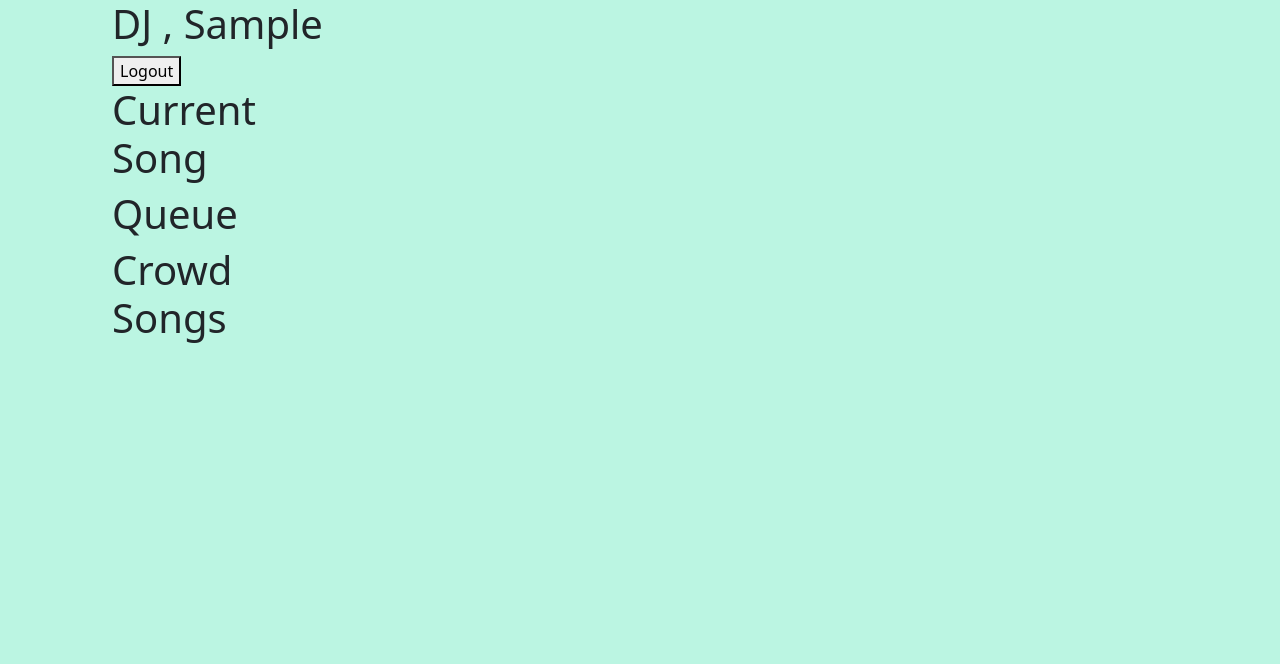
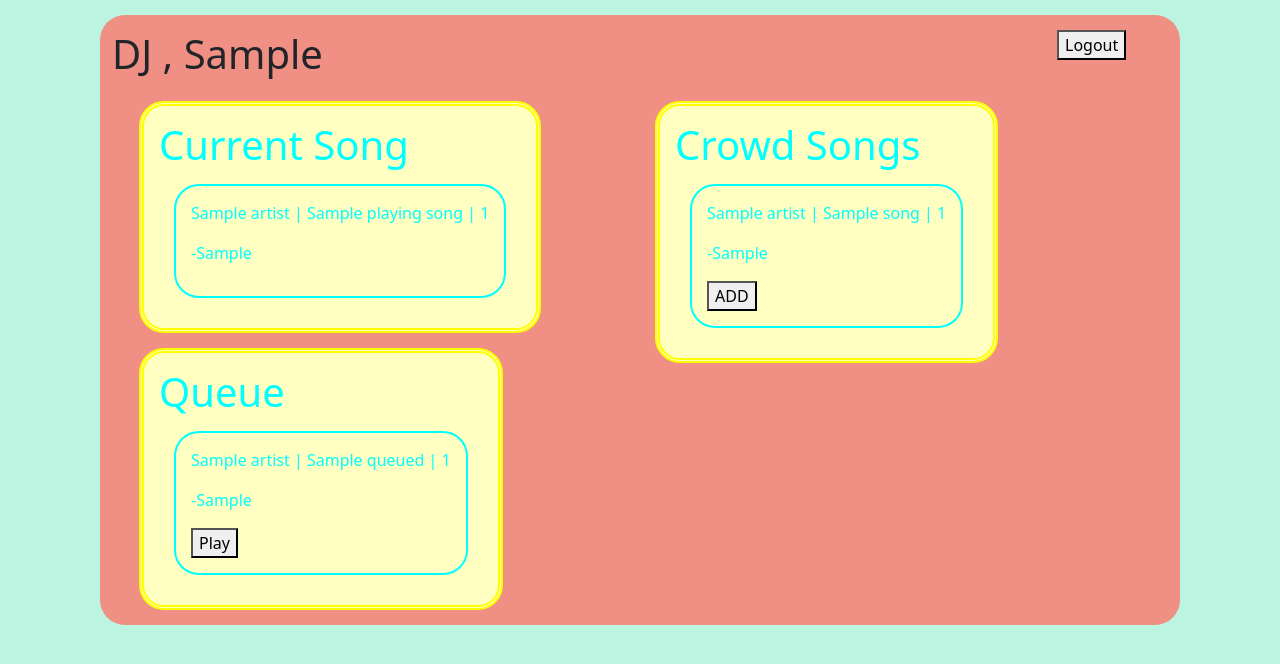
Before and after one commit to MsRice/RovingRave, a Flask app: template flask_app/templates/dj_wall.html in a window 1280 px wide. Shown: the top 664 px of the page. Run offline with Flask 3, Linux system fonts and the light colour scheme; the template is opened without the code that fills it: most values are stand-ins (such as "Sample title", 1, 10 or a date in 2020).

Commit message:
Completed MVP

```diff
--- a/flask_app/models/user.py
+++ b/flask_app/models/user.py
@@ -41,13 +41,13 @@ class User:
     def register(cls, data):
         query = "INSERT INTO users (first_name , last_name , email , password) VALUES ( %(first_name)s , %(last_name)s , %(email)s , %(password)s);"
 
-        connectToMySQL('roving_rave').query_db(query, data)
+        connectToMySQL('roving_rave_schema').query_db(query, data)
 
     @classmethod
     def get_by_email(cls, data):
         query = "SELECT * FROM users WHERE email = %(email)s;"
 
-        result = connectToMySQL("roving_rave").query_db(query, data)
+        result = connectToMySQL("roving_rave_schema").query_db(query, data)
 
         # Didn't find a matching user
         if len(result) < 1:
--- /dev/null
+++ b/flask_app/static/css/dj_style.css
@@ -0,0 +1,57 @@
+.container {
+    width: 1080px;
+    background-color: rgb(240, 143, 132);
+    border-radius: 25px;
+    padding-top: 15px;
+    margin-top: 15px;
+}
+
+body {
+    background-color: rgb(187, 245, 226);
+}
+
+.container-md {
+    display: flex;
+}
+
+.col-1,
+.col-2 {
+    flex: 1;
+}
+
+.current-song,
+.queue,
+.crowd-songs {
+    height: fit-content;
+    width: fit-content;
+    border: 5px double yellow;
+    background-color: rgb(255, 255, 194);
+    border-radius: 25px;
+    margin: 15px;
+    padding: 15px;
+    color: aqua;
+}
+
+input {
+    border-color: aqua;
+}
+
+.navigation {
+    display: inline-flex;
+    width: 1080px;
+}
+
+.head {
+    flex: 7;
+}
+
+.logout {
+    flex: 1;
+}
+
+.song {
+    border: 2px solid aqua;
+    margin: 15px;
+    padding: 15px;
+    border-radius: 25px;
+}
--- a/flask_app/templates/crowd_wall.html
+++ b/flask_app/templates/crowd_wall.html
@@ -67,7 +67,7 @@
             <div class="col-2">
                 <div class="crowd-songs">
 
-                    {% for song in all_songs: %}
+                    {% for song in crowd_songs: %}
 
 
                     <div class="song">
@@ -76,7 +76,8 @@
 
                         {% if song.user_id == user_info['id'] %}
                         <form action="/delete_song" method="post">
-                            <input type="hidden" name="song_id" value="{{song.id}}">
+                            <input type="hidden" name="song_id" value="{{song.song_id}}">
+                            <input type="hidden" name="crowd_id" value="{{song.id}}">
                             <button type="submit" class="btn btn-link"> Delete</button>
 
                         </form>
--- a/flask_app/templates/dj_wall.html
+++ b/flask_app/templates/dj_wall.html
@@ -7,38 +7,80 @@
     <title>DJ Wall</title>
     <link href="https://cdn.jsdelivr.net/npm/bootstrap@5.3.2/dist/css/bootstrap.min.css" rel="stylesheet"
         integrity="sha384-T3c6CoIi6uLrA9TneNEoa7RxnatzjcDSCmG1MXxSR1GAsXEV/Dwwykc2MPK8M2HN" crossorigin="anonymous">
-    <link rel="stylesheet" href="../static/css/style.css">
+    <link rel="stylesheet" href="../static/css/dj_style.css">
 </head>
 
 <body>
     <div class="container">
         <div class="navigation">
-            <div>
+            <div class="head">
                 <h1>DJ , {{user_info['first_name']}}</h1>
             </div>
-            <div>
+            <div class="logout">
                 <form action="/logout" method="post">
                     <button type="submit">Logout</button>
                 </form>
             </div>
         </div>
-        <div>
+        <div class="container-md">
             <div class="col-1">
                 <div class="current-song">
                     <h1>Current Song</h1>
+                    <div class="song">
+                        <p>{{playing_song[0]['artist']}} | {{playing_song[0]['title']}} | {{playing_song[0]['length']}}
+                        </p>
+                        <p>-{{playing_song[0]['first_name']}}</p>
+                    </div>
                 </div>
+
                 <div class="queue">
                     <h1>Queue</h1>
+
+                    {% for queued in all_queue: %}
+                    <div class="song">
+                        <p>{{queued.artist}} | {{queued.title}} | {{queued.length}}</p>
+                        <p>-{{queued.first_name}}</p>
+
+
+                        <form action="/play_button" method="post">
+                            <input type="hidden" name="song_id" value="{{queued.song_id}}">
+                            <input type="hidden" name="user_id" value="{{queued.user_id}}">
+                            <input type="hidden" name="crowd_id" value="{{queued.id}}">
+                            <button type="submit">Play</button>
+                        </form>
+
+
+                    </div>
+                    {% endfor %}
+
                 </div>
             </div>
             <div class="col-2">
                 <div class="crowd-songs">
                     <h1>Crowd Songs</h1>
+                    <div>
+
+                        {% for song in crowd_songs: %}
+
+
+                        <div class="song">
+                            <p>{{song.artist}} | {{song.title}} | {{song.length}}</p>
+                            <p>-{{song.first_name}}</p>
+
+
+                            <form action="/add_to_queue" method="post">
+                                <input type="hidden" name="song_id" value="{{song.song_id}}">
+                                <input type="hidden" name="user_id" value="{{song.user_id}}">
+                                <input type="hidden" name="crowd_id" value="{{song.id}}">
+                                <button type="submit">ADD</button>
+                            </form>
+                        </div>
+                        {% endfor %}
+                    </div>
                 </div>
+
             </div>
-
         </div>
-    </div>
 </body>
 
 </html>
```
Also changed, not shown: flask_app/controllers/songs.py (+40 -4 lines), flask_app/models/song.py (+74 -5 lines).
